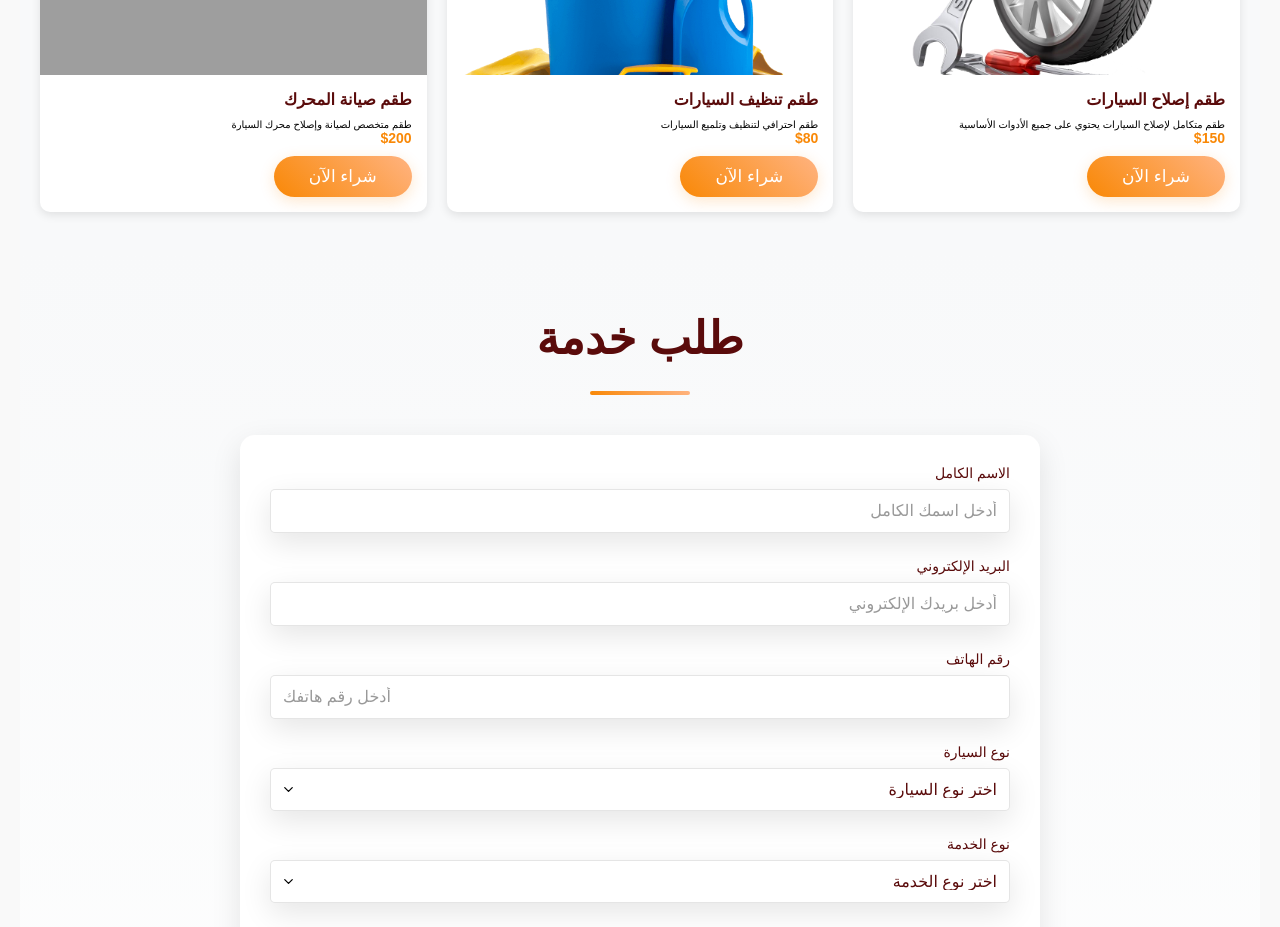
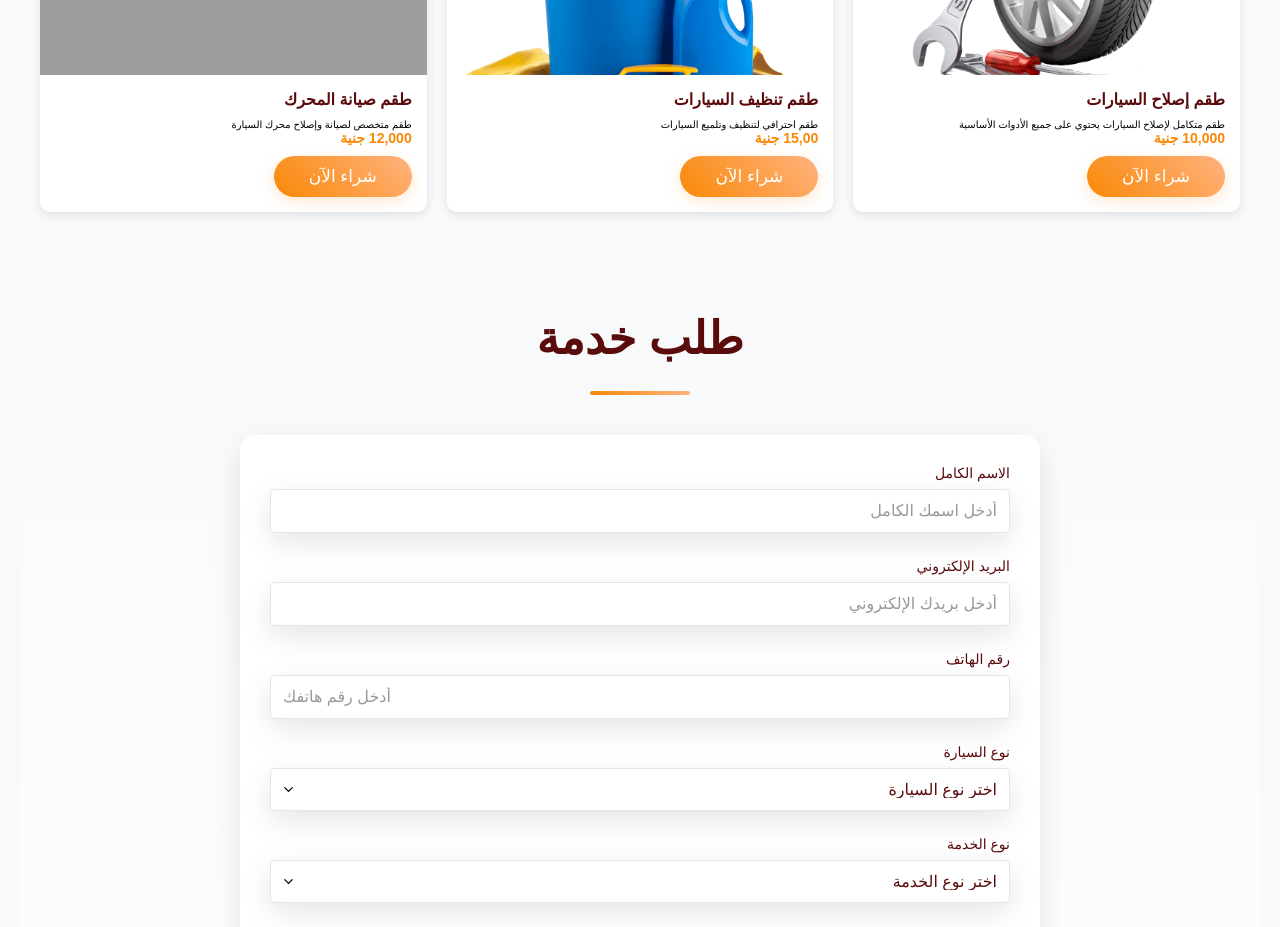
Before and after one commit to gamid343/mazad-lin, a plain HTML site: page index.html in a window 1280 px wide. Shown: the part 4340-5267 px from the top of the page. Drawn offline with nearby package versions, Linux system fonts and the light colour scheme; grey boxes are pictures that could not be loaded; files whose address does not match are found by name; a web font is replaced by a local one.

Commit message:
Update index.html

```diff
--- a/index.html
+++ b/index.html
@@ -582,7 +582,7 @@
           <div class="content">
             <h3>طقم إصلاح السيارات</h3>
             <p>طقم متكامل لإصلاح السيارات يحتوي على جميع الأدوات الأساسية</p>
-            <div class="price">$150</div>
+            <div class="price">10,000 جنية</div>
             <a href="#" class="btn">شراء الآن</a>
           </div>
         </div>
@@ -594,7 +594,7 @@
           <div class="content">
             <h3>طقم تنظيف السيارات</h3>
             <p>طقم احترافي لتنظيف وتلميع السيارات</p>
-            <div class="price">$80</div>
+            <div class="price">15,00 جنية</div>
             <a href="#" class="btn">شراء الآن</a>
           </div>
         </div>
@@ -606,7 +606,7 @@
           <div class="content">
             <h3>طقم صيانة المحرك</h3>
             <p>طقم متخصص لصيانة وإصلاح محرك السيارة</p>
-            <div class="price">$200</div>
+            <div class="price">12,000 جنية</div>
             <a href="#" class="btn">شراء الآن</a>
           </div>
         </div>
```
